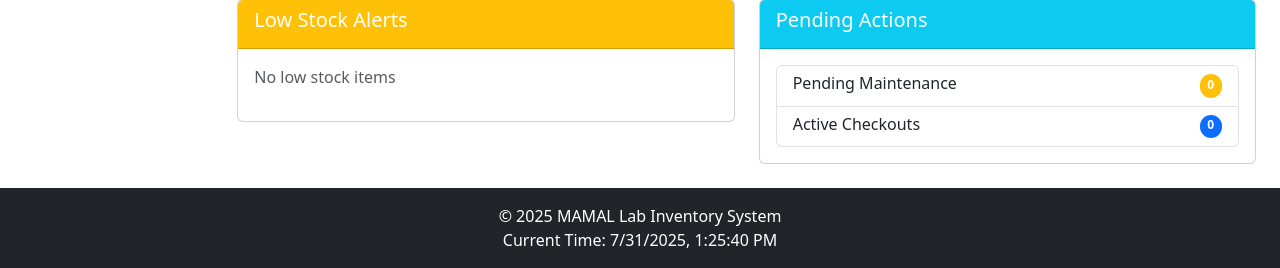
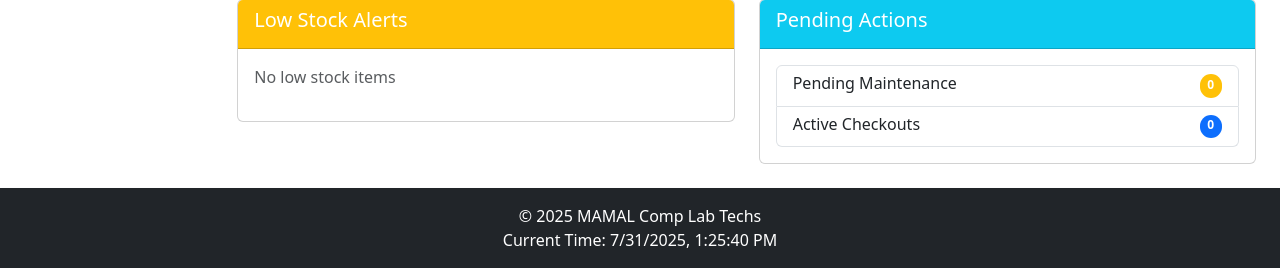
Before and after one commit to Nyakwar-Orera/mamal-inventory-system, a Flask app: page /dashboard in a window 1280 px wide. Shown: the part 805-1073 px from the top of the page. Run offline with Flask 3, Linux system fonts and the light colour scheme; the visitor is signed in with stand-in values (Sample User, id 1); data that the repository does not hold is empty.

Commit message:
Update base.html

```diff
--- a/app/templates/layouts/base.html
+++ b/app/templates/layouts/base.html
@@ -121,7 +121,7 @@
 {% if not hide_nav %}
 <!-- Footer -->
 <footer class="bg-dark text-white text-center py-3 mt-auto shadow-sm">
-    <div>&copy; <span id="year"></span> MAMAL Lab Inventory System</div>
+    <div>&copy; <span id="year"></span> MAMAL Comp Lab Techs</div>
     <div>Current Time: <span id="datetime"></span></div>
 </footer>
 {% endif %}
```
